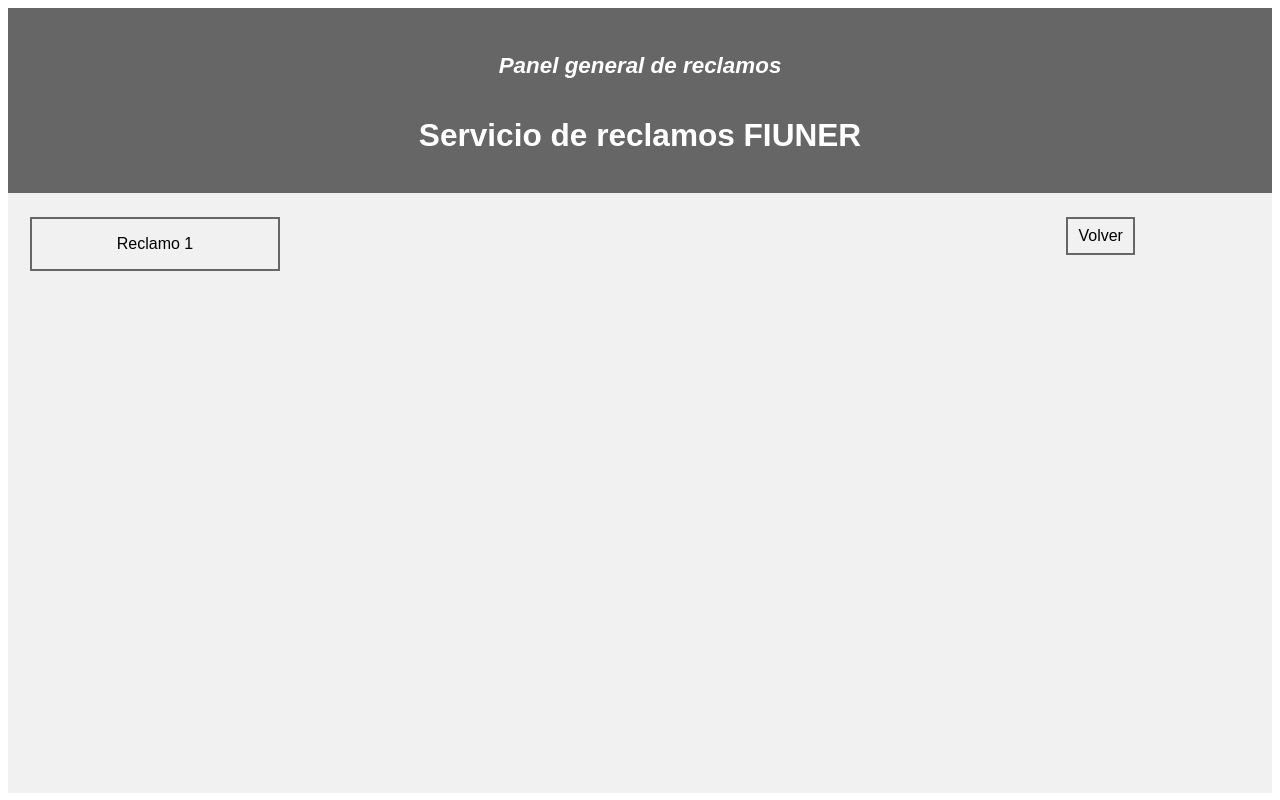
After one commit to AnaaSol/TPs-PROGRAMACION, a Flask app: template TP3/Proyecto_Integrador/templates/panel_general.html in a window 1280 px wide. The commit adds this page. Run offline with Flask 3, Linux system fonts and the light colour scheme; the template is opened without the code that fills it: most values are stand-ins (such as "Sample title", 1, 10 or a date in 2020); parts of the project's set-up code (start-up, migrations or seed data) failed here and were passed over; some libraries are stand-ins or nearby versions.

Commit message:
agrego panel general de reclamos

```diff
--- /dev/null
+++ b/TP3/Proyecto_Integrador/templates/panel_general.html
@@ -0,0 +1,186 @@
+<!DOCTYPE html>
+<html lang="en">
+<head>
+    <meta charset="UTF-8">
+    <title>Reclamos de {{depto}}</title>
+    <style>
+    input {margin: 5px;}
+
+    * {
+    box-sizing: border-box;
+    }
+
+    body {
+    font-family: Arial, Helvetica, sans-serif;
+    }
+
+    header {
+    background-color: #666;
+    padding: 8px;
+    text-align: center;
+    font-size: 27px;
+    color: white;
+    }
+
+    nav {
+    float: left;
+    width: 82%;
+    height: 600px;
+    background: #f1f1f1;
+    padding: 20px;
+    text-align: left;
+    font-size: 15px;
+    }
+
+    article {
+    float: left;
+    padding: 20px;
+    width: 18%;
+    height: 600px;
+    background-color: #f1f1f1;
+    }
+
+    @media (max-width: 600px) {
+    nav, article{
+        width: 100%;
+        height: auto;
+    }
+    }
+
+    .button {
+        background-color: #009999;
+        border: none;
+        color: white;
+        padding: 16px 32px;
+        text-align: center;
+        text-decoration: none;
+        display: inline-block;
+        font-size: 16px;
+        margin: 4px 2px;
+        transition-duration: 0.2s;
+        cursor: pointer;
+        }
+
+    .button1 {
+        background-color: #f1f1f1;
+        color: black;
+        border: 2px solid #666;
+        width: 250px;
+        }
+
+    .button1:hover {
+        background-color: rgb(80, 126, 145);
+        color: black;
+        }
+
+    .button2 {
+    background-color: #f1f1f1;
+    border: none;
+    color: white;
+    padding: 8px 10px;
+    text-align: center;
+    text-decoration: none;
+    display: inline-block;
+    font-size: 16px;
+    margin: 4px 2px;
+    transition-duration: 0.2s;
+    cursor: pointer;
+    }
+
+    .button3 {
+        background-color: #f1f1f1;
+        color: black;
+        border: 2px solid #666;
+        width: auto;
+        }
+
+    .button3:hover {
+        background-color: rgb(80, 126, 145);
+        color: black;
+        }
+
+    .dropdown {
+        position: relative;
+        display: inline-block;
+        width: 250px;
+        }
+
+    .dropdown-content {
+        display: none;
+        position: absolute;
+        z-index: 1;
+        background-color: #f1f1f1;
+        }
+
+    .dropdown:hover .dropdown-content {
+    display: block;
+    border: 2px solid #666;
+    padding: 10px
+    }
+
+    .botoncito {
+        background-color: #f1f1f1;
+    }
+
+
+    .etiquetas {
+        color: #000000;
+        text-align: left;
+        background-color: #f1f1f1;
+        text-decoration: underline;
+        padding-right: 5px;
+        display: inline-block;
+        margin-bottom: 0.001;
+        }
+
+    .content {
+        display: inline-block;
+        margin-top: 0.5;
+        }
+
+    .tag {
+        background-color: white;
+        color: black;
+        border: 2px solid #666;
+        width:auto;
+        text-align: center;
+        }
+    </style>
+</head>
+<body>
+      <header>
+            <h5><i>Panel general de reclamos</i></h5>
+            <h3>Servicio de reclamos FIUNER</h3>
+        </header>
+<section>
+    <nav>
+        {%if cant==0:%}
+            <h3>¡Vaya! No se han generado reclamos aún.</h3>
+        {% else: %}
+            {% for claim in reclamos %}
+            <div class="dropdown">
+            <button class="button button1">Reclamo {{claim[0]}}</button>
+            <div class="dropdown-content">
+                <p class="etiquetas">Usuario creador:</p>
+                <p class="content">{{claim[3]}}</p><br>
+                <p class="etiquetas">Descripción:</p>
+                <p class="content">{{claim[1]}}</p><br>
+                <p class="etiquetas"> Fecha de creación: </p>
+                <p class="content">{{claim[2]}}</p><br>
+                <p class="etiquetas">Adherentes:</p>
+                <p class="content">{{claim[6]}}</p><br>
+                <p class="etiquetas">Estado:</p>
+                <p class="content">{{claim[4]}}</p><br>
+                <p class="etiquetas">Departamento:</p>
+                <p class="content">{{claim[5]}}</p><br>
+            </div>
+            </div>
+            {% endfor %}
+        {% endif %}
+    </nav>
+    <article>
+          <a href="/jefe/{{depto}}" class="button2 button3">Volver</a>
+    </article>
+</section>
+</body>
+</html>
--- a/TP3/Proyecto_Integrador/templates/reclamo_depto.html
+++ b/TP3/Proyecto_Integrador/templates/reclamo_depto.html
@@ -157,7 +157,6 @@
       <nav>
             {% if len==0: %}
             <h3>¡Vaya! No hay reclamos que correspondan a {{depto}} aún.</h3>
-            <a href="/jefe/{{depto}}" class="botoncito">Volver</a>
             {% else: %}
             {% for claim in reclamos %}
             <div class="dropdown">
```
Also changed, not shown: TP3/Proyecto_Integrador/templates/jefe.html (+14 -5 lines), 1 other file.
